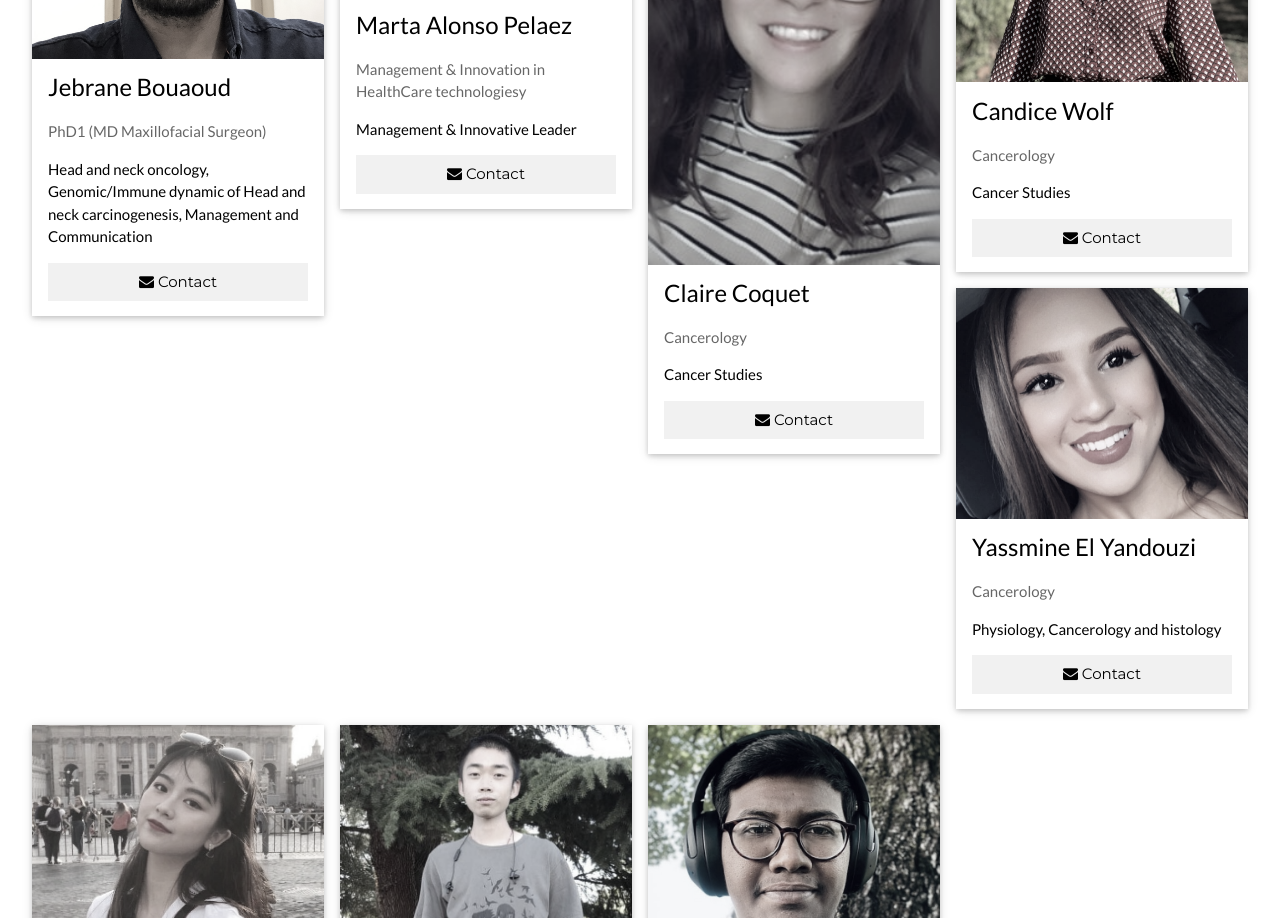
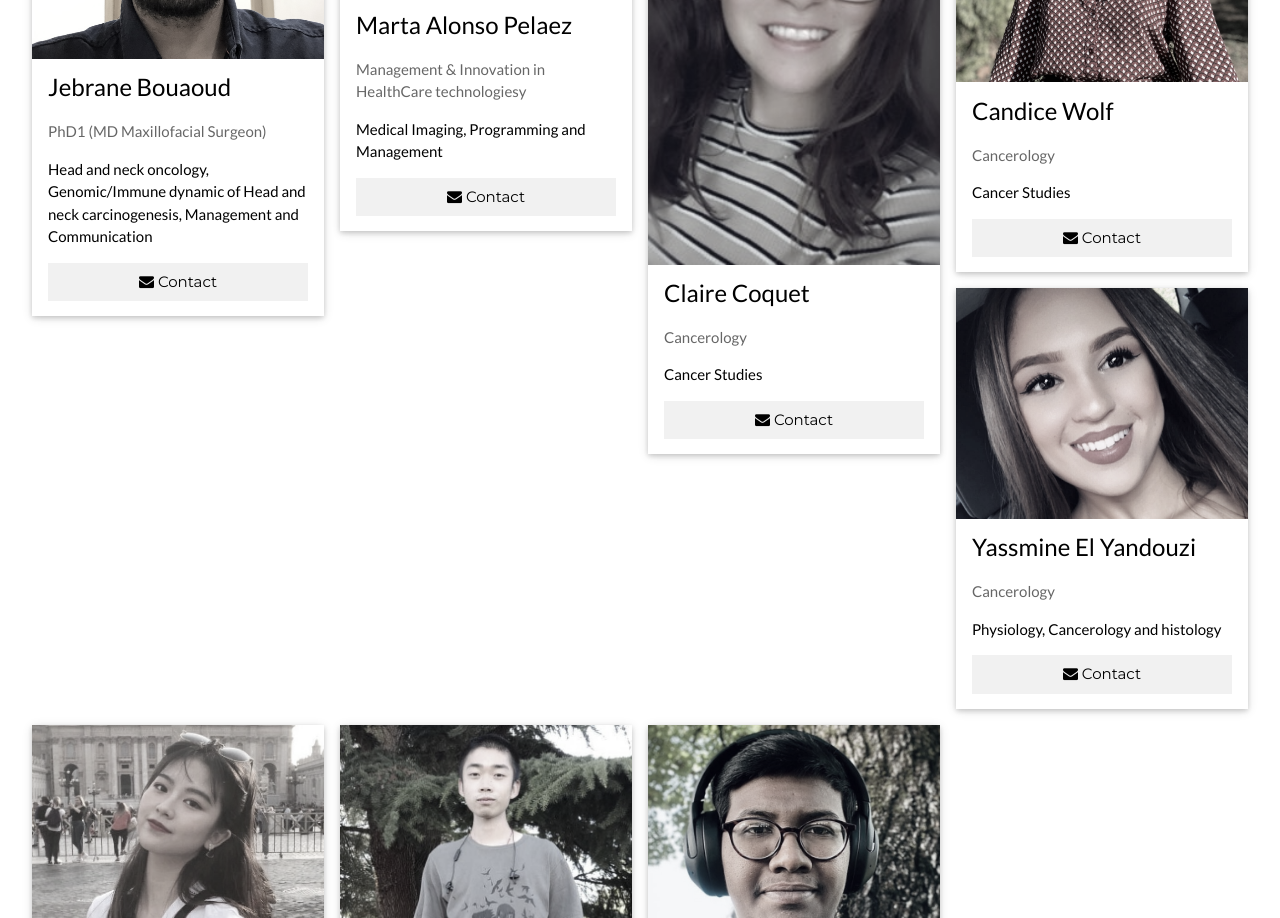
Before and after one commit to BioCoderR/diligence.github.io, a plain HTML site: page index.html in a window 1280 px wide. Shown: the part 3714-4632 px from the top of the page. Drawn offline with nearby package versions, Linux system fonts and the light colour scheme.

Commit message:
Update index.html

```diff
--- a/index.html
+++ b/index.html
@@ -119,7 +119,7 @@ Mortality (red): 2730 death per year</h5></p>
         <div class="w3-container">
           <h3>Marta Alonso Pelaez</h3>
           <p class="w3-opacity">Management & Innovation in HealthCare technologiesy</p>
-          <p>Management & Innovative Leader</p>
+          <p>Medical Imaging, Programming and Management</p>
           <p><button class="w3-button w3-light-grey w3-block"><i class="fa fa-envelope"></i> Contact</button></p>
         </div>
       </div>
```
